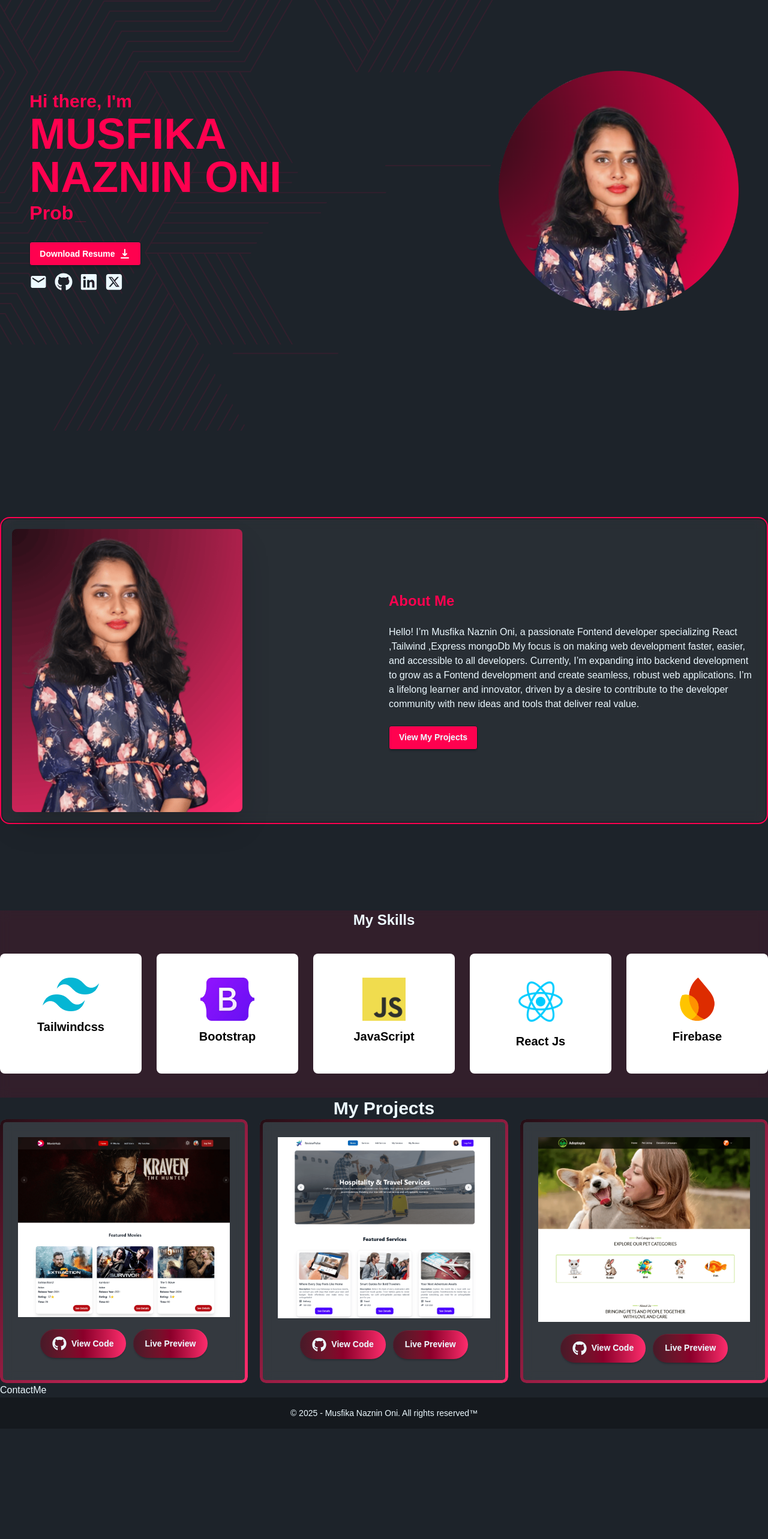
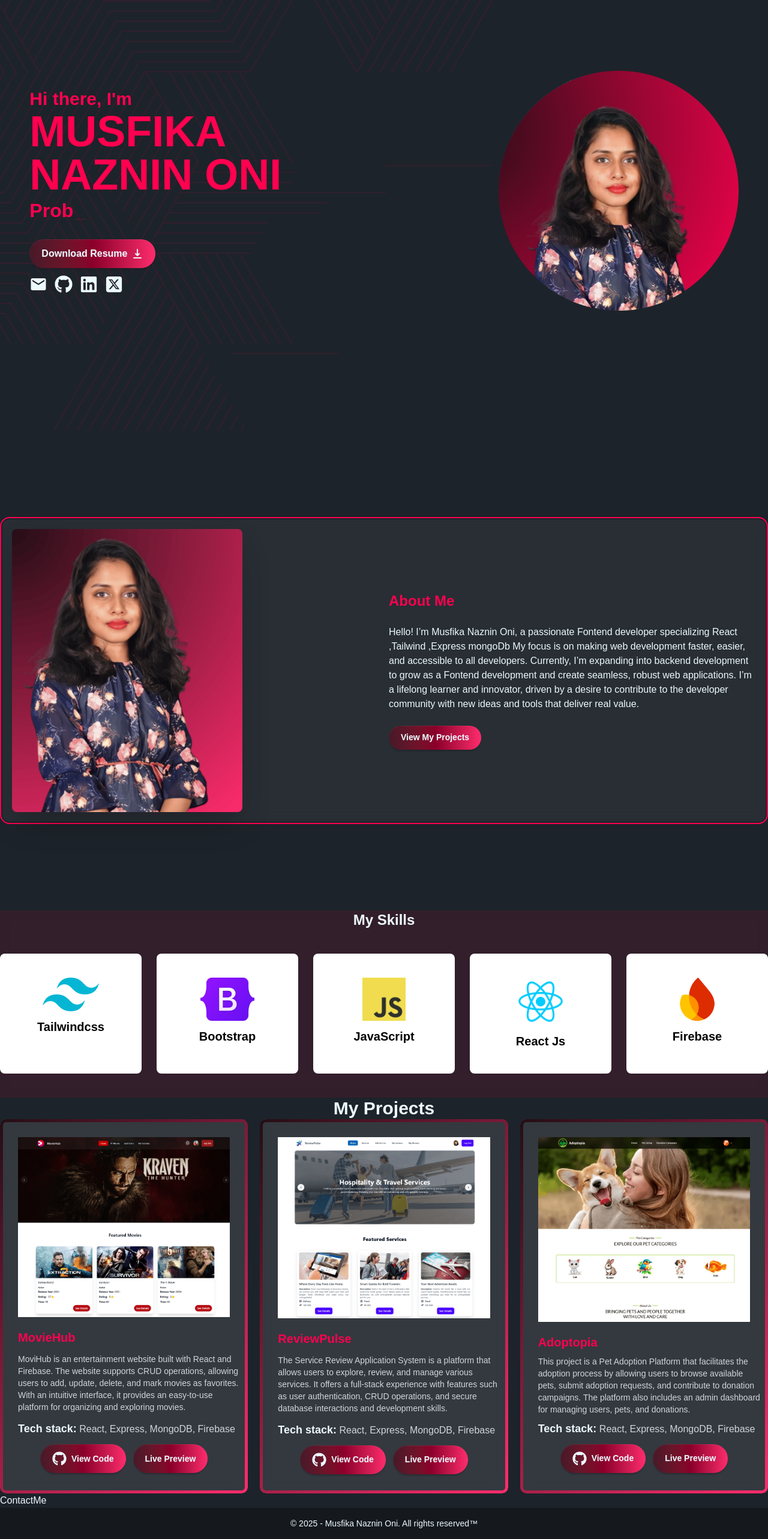
Before and after one commit to musfikanoni/Portfolio, a React (Vite) app: page / in a window 1280 px wide. Shown: the part 178-2744 px from the top of the page at 60% size. Before the commit the page ends 2560 px from the top, so only its background shows below. Built offline with nearby package versions, Linux system fonts and the light colour scheme.

Commit message:
update projects

```diff
--- a/src/Pages/AboutMe.jsx
+++ b/src/Pages/AboutMe.jsx
@@ -18,7 +18,7 @@ const AboutMe = () => {
 
                                 I’m a lifelong learner and innovator, driven by a desire to contribute to the developer community with new ideas and tools that deliver real value.
                             </p>
-                            <button className="btn bg-[#FF014F]">View My Projects</button>
+                            <button className="btn bg-gradient-to-r from-[#471928] via-[#8a002a] to-[#ff2c6d] border-none px-5 rounded-3xl">View My Projects</button>
                         </div>
                     </div>
                 </div>
--- a/src/Pages/Hero.jsx
+++ b/src/Pages/Hero.jsx
@@ -37,7 +37,8 @@ const Hero = () => {
               </div>
 
               <a href="https://drive.google.com/file/d/17OwmKdJgE_JgutFR09mXALzANxFVqgF7/view?usp=sharing" target='_blank'>
-                <button className="btn bg-[#FF014F] text-white">Download Resume <HiDownload className='text-xl' /></button>
+                <button className="btn text-base py-6 bg-gradient-to-r from-[#471928] via-[#8a002a] to-[#ff2c6d] border-none px-5 rounded-3xl">
+                  Download Resume <HiDownload className='text-xl' /></button>
               </a>
               <div className='flex text-3xl gap-3 mt-3'>
                 <a href="mailto:musfikanoni@gmail.com" target='_blank'><MdEmail /></a>
--- a/src/Pages/Navbar.jsx
+++ b/src/Pages/Navbar.jsx
@@ -57,7 +57,7 @@ const Navbar = () => {
                     </ul>
                 </div>
                 <div className="navbar-end">
-                    <a className="btn bg-[#FF014F]" target='_blank' href='https://drive.google.com/file/d/17OwmKdJgE_JgutFR09mXALzANxFVqgF7/view'>Resume</a>
+                    <a className="btn bg-gradient-to-r from-[#471928] via-[#8a002a] to-[#ff2c6d] border-none px-5 rounded-3xl" target='_blank' href='https://drive.google.com/file/d/17OwmKdJgE_JgutFR09mXALzANxFVqgF7/view'>Resume</a>
                 </div>
             </div>
         </div>
--- a/src/Pages/Projects.jsx
+++ b/src/Pages/Projects.jsx
@@ -12,8 +12,14 @@ const Projects = () => {
                     {/* Project 1 */}
                     <div className="border-gradient">
                         <img className='p-5 rounded-lg' src={p1} alt="Project 1" />
+                        <div className='pl-5 pb-3'>
+                            <h3 className='font-bold text-[#FF014F] text-xl'>MovieHub</h3>
+                            <p className='text-sm text-gray-300 py-3'>MoviHub is an entertainment website built with React and Firebase. The website supports CRUD operations, allowing users to add, update, delete, and mark movies as favorites. With an intuitive interface, it provides an easy-to-use platform for organizing and exploring movies.</p>
+                            <h4><span className='text-lg font-semibold'>Tech stack:</span> <span className='text-base text-gray-300'>React, Express, MongoDB, Firebase</span></h4>
+                        </div>
                         <div className="flex gap-3 pb-5 justify-center">
-                            <a href="" className="btn bg-gradient-to-r py-6 from-[#471928] via-[#8a002a] to-[#ff2c6d] border-none px-5 rounded-3xl">
+                            <a href="https://github.com/musfikanoni/MovieHub-Client" target='_blank'
+                            className="btn bg-gradient-to-r py-6 from-[#471928] via-[#8a002a] to-[#ff2c6d] border-none px-5 rounded-3xl">
                                 <div className="flex items-center gap-2">
                                     <FaGithub className='text-2xl' />
                                     <p>View Code</p>
@@ -26,8 +32,14 @@ const Projects = () => {
                     {/* Project 2 */}
                     <div className="border-gradient">
                         <img className='p-5 rounded-lg' src={p2} alt="Project 2" />
+                        <div className='pl-5 pb-3'>
+                            <h3 className='font-bold text-[#FF014F] text-xl'>ReviewPulse</h3>
+                            <p className='text-sm text-gray-300 py-3'>The Service Review Application System is a platform that allows users to explore, review, and manage various services. It offers a full-stack experience with features such as user authentication, CRUD operations, and secure database interactions and development skills.</p>
+                            <h4><span className='text-lg font-semibold'>Tech stack:</span> <span className='text-base text-gray-300'>React, Express, MongoDB, Firebase</span></h4>
+                        </div>
                         <div className="flex pb-5 gap-3 justify-center">
-                            <a href="" className="btn bg-gradient-to-r py-6 from-[#471928] via-[#8a002a] to-[#ff2c6d] border-none px-5 rounded-3xl">
+                            <a href="https://github.com/musfikanoni/ReviewPulse-client" target='_blank'
+                            className="btn bg-gradient-to-r py-6 from-[#471928] via-[#8a002a] to-[#ff2c6d] border-none px-5 rounded-3xl">
                                 <div className="flex items-center gap-2">
                                     <FaGithub className='text-2xl' />
                                     <p>View Code</p>
@@ -40,8 +52,14 @@ const Projects = () => {
                     {/* Project 3 */}
                     <div className="border-gradient ">
                         <img className='p-5 rounded-lg' src={p3} alt="Project 3" />
+                        <div className='pl-5 pb-3'>
+                            <h3 className='font-bold text-[#FF014F] text-xl'>Adoptopia</h3>
+                            <p className='text-sm text-gray-300 py-2'>This project is a Pet Adoption Platform that facilitates the adoption process by allowing users to browse available pets, submit adoption requests, and contribute to donation campaigns. The platform also includes an admin dashboard for managing users, pets, and donations.</p>
+                            <h4><span className='text-lg font-semibold'>Tech stack:</span> <span className='text-base text-gray-300'>React, Express, MongoDB, Firebase</span></h4>
+                        </div>
                         <div className="flex pb-6 gap-3 justify-center">
-                            <a href="" className="btn bg-gradient-to-r py-6 from-[#471928] via-[#8a002a] to-[#ff2c6d] border-none px-5 rounded-3xl">
+                            <a href="https://github.com/musfikanoni/Adoptopia-client" target='_blank'
+                            className="btn bg-gradient-to-r py-6 from-[#471928] via-[#8a002a] to-[#ff2c6d] border-none px-5 rounded-3xl">
                                 <div className="flex items-center gap-2">
                                     <FaGithub className='text-2xl' />
                                     <p>View Code</p>
```
